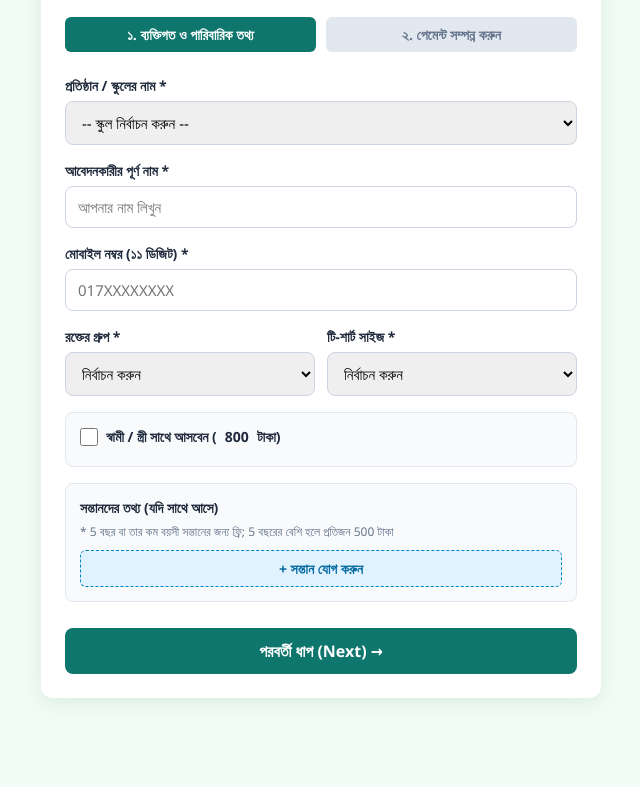
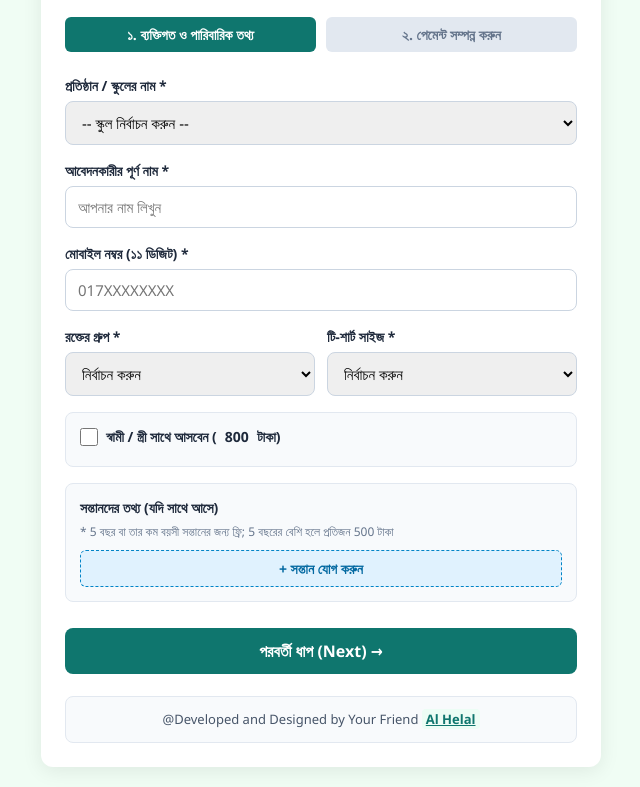
Before and after one commit to goodmart/911, a plain HTML site: page index.html in a window 1280 px wide. Shown: the part 121-908 px from the top of the page, without its empty margins (319-959 px from the left). Before the commit the page ends 839 px from the top, so only its background shows below. Drawn offline with Linux system fonts and the light colour scheme; no server answers.

Commit message:
Add footer credit section to registration and payment pages

```diff
--- a/index.html
+++ b/index.html
@@ -285,6 +285,32 @@
             background: #9d174d;
         }
 
+        .page-footer-credit {
+            margin-top: 22px;
+            padding: 12px 14px;
+            background: #f8fafc;
+            border: 1px solid #e2e8f0;
+            border-radius: 8px;
+            text-align: center;
+            font-size: 13px;
+            color: #475569;
+            line-height: 1.6;
+        }
+
+        .page-footer-credit a {
+            color: var(--primary);
+            font-weight: 700;
+            text-decoration: underline;
+            padding: 1px 4px;
+            border-radius: 4px;
+            background: #ecfdf5;
+        }
+
+        .page-footer-credit a:hover {
+            background: #d1fae5;
+            color: var(--primary-hover);
+        }
+
         .hidden {
             display: none;
         }
@@ -365,7 +391,7 @@
     </div>
 
     <form id="reunionForm" novalidate>
-        <!-- STEP 1 -->
+        <!-- STEP 1 (REGISTRATION PAGE) -->
         <div id="step1">
             <div class="form-group">
                 <label for="school">প্রতিষ্ঠান / স্কুলের নাম *</label>
@@ -416,9 +442,14 @@
 
             <p class="error-msg" id="step1Error"></p>
             <button type="button" class="btn-primary" onclick="goToStep2()">পরবর্তী ধাপ (Next) →</button>
+
+            <!-- Highlighted Footer on Registration Page (Step 1) -->
+            <div class="page-footer-credit" data-credit-footer>
+                @Developed and Designed by Your Friend <a href="https://facebook.com" target="_blank" rel="noopener noreferrer">Al Helal</a>
+            </div>
         </div>
 
-        <!-- STEP 2 -->
+        <!-- STEP 2 (PAYMENT PAGE) -->
         <div id="step2" class="hidden">
             <div class="payment-summary">
                 <h3>রেজিস্ট্রেশন ফি হিসাব</h3>
@@ -454,6 +485,11 @@
                 <button type="button" class="btn-secondary" onclick="goToStep1()">← পূর্ববর্তী ধাপ</button>
                 <button type="submit" id="submitBtn" class="btn-primary" style="margin-top: 0;">রেজিস্ট্রেশন সম্পন্ন করুন</button>
             </div>
+
+            <!-- Highlighted Footer on Payment Page (Step 2) -->
+            <div class="page-footer-credit" data-credit-footer>
+                @Developed and Designed by Your Friend <a href="https://facebook.com" target="_blank" rel="noopener noreferrer">Al Helal</a>
+            </div>
         </div>
     </form>
 
@@ -478,9 +514,23 @@
     const REGISTRATIONS_KEY = 'reunion_2027_registrations_list';
     const BD_MOBILE_REGEX = /^01[3-9]\d{8}$/;
 
+    const DEFAULT_FIREBASE_CONFIG = {
+        apiKey: "AIzaSyBemP7RKjLfq2Xvk6udcS6O1s6-1AdRleE",
+        authDomain: "reunion-registration-911.firebaseapp.com",
+        projectId: "reunion-registration-911",
+        storageBucket: "reunion-registration-911.firebasestorage.app",
+        messagingSenderId: "622863743452",
+        appId: "1:622863743452:web:b2618a59898ba4e224b719"
+    };
+
     const DEFAULT_SETTINGS = {
         bkashNumber: "01700000000",
         paymentNote: "নিচের পার্সোনাল নম্বরে উল্লিখিত টাকা Send Money করে ট্রানজেকশন আইডি (TrxID) সংগ্রহ করুন:",
+        footerCredit: {
+            text: "@Developed and Designed by Your Friend Al Helal",
+            linkText: "Al Helal",
+            linkUrl: "https://facebook.com"
+        },
         fees: {
             applicant: 1000,
             spouse: 800,
@@ -506,6 +556,16 @@
     let calculatedTotalAmount = 0;
     let dbInstance = null;
 
+    function getActiveFirebaseConfig() {
+        try {
+            const saved = JSON.parse(localStorage.getItem(FB_CONFIG_KEY) || 'null');
+            if (saved && saved.apiKey && saved.projectId && saved.appId) {
+                return saved;
+            }
+        } catch {}
+        return { ...DEFAULT_FIREBASE_CONFIG };
+    }
+
     function getSafeConfig() {
         try {
             const saved = localStorage.getItem(SETTINGS_KEY);
@@ -514,6 +574,10 @@
             return {
                 ...JSON.parse(JSON.stringify(DEFAULT_SETTINGS)),
                 ...parsed,
+                footerCredit: {
+                    ...DEFAULT_SETTINGS.footerCredit,
+                    ...(parsed.footerCredit || {})
+                },
                 fees: {
                     ...DEFAULT_SETTINGS.fees,
                     ...(parsed.fees || {})
@@ -523,6 +587,46 @@
             console.error("Failed to parse admin settings:", e);
             return JSON.parse(JSON.stringify(DEFAULT_SETTINGS));
         }
+    }
+
+    function renderFooterCredit(creditObj) {
+        const text = (creditObj?.text ?? "").trim() || DEFAULT_SETTINGS.footerCredit.text;
+        const linkText = (creditObj?.linkText ?? "").trim() || DEFAULT_SETTINGS.footerCredit.linkText;
+        const linkUrl = (creditObj?.linkUrl ?? "").trim();
+        const isSafeUrl = /^https?:\/\/.+/i.test(linkUrl);
+
+        document.querySelectorAll('[data-credit-footer]').forEach((container) => {
+            container.innerHTML = '';
+            container.style.display = '';
+
+            if (linkText && isSafeUrl && text.includes(linkText)) {
+                const idx = text.indexOf(linkText);
+                const before = text.slice(0, idx);
+                const after = text.slice(idx + linkText.length);
+
+                if (before) container.appendChild(document.createTextNode(before));
+
+                const a = document.createElement('a');
+                a.href = linkUrl;
+                a.target = '_blank';
+                a.rel = 'noopener noreferrer';
+                a.textContent = linkText;
+                container.appendChild(a);
+
+                if (after) container.appendChild(document.createTextNode(after));
+            } else {
+                container.appendChild(document.createTextNode(text));
+                if (linkText && isSafeUrl) {
+                    container.appendChild(document.createTextNode(' '));
+                    const a = document.createElement('a');
+                    a.href = linkUrl;
+                    a.target = '_blank';
+                    a.rel = 'noopener noreferrer';
+                    a.textContent = linkText;
+                    container.appendChild(a);
+                }
+            }
+        });
     }
 
     function getSafeRegistrations() {
@@ -582,6 +686,10 @@
         activeConfig = {
             ...JSON.parse(JSON.stringify(DEFAULT_SETTINGS)),
             ...(cfgObj || {}),
+            footerCredit: {
+                ...DEFAULT_SETTINGS.footerCredit,
+                ...((cfgObj && cfgObj.footerCredit) || {})
+            },
             fees: {
                 ...DEFAULT_SETTINGS.fees,
                 ...((cfgObj && cfgObj.fees) || {})
@@ -601,15 +709,17 @@
         document.getElementById('childFeeHint').textContent = maxFreeAge > 0
             ? `* ${maxFreeAge} বছর বা তার কম বয়সী সন্তানের জন্য ফ্রি; ${maxFreeAge} বছরের বেশি হলে প্রতিজন ${childFee} টাকা`
             : `* প্রতিজন সন্তানের ফি ${childFee} টাকা`;
+
+        renderFooterCredit(activeConfig.footerCredit);
     }
 
     async function initFirestoreAndSyncSettings() {
         try {
-            const savedFbCfg = JSON.parse(localStorage.getItem(FB_CONFIG_KEY) || 'null');
-            if (!savedFbCfg || !savedFbCfg.apiKey || !savedFbCfg.projectId || !savedFbCfg.appId) {
+            const fbCfg = getActiveFirebaseConfig();
+            if (!fbCfg || !fbCfg.apiKey || !fbCfg.projectId || !fbCfg.appId) {
                 return;
             }
-            const app = getApps().length ? getApps()[0] : initializeApp(savedFbCfg);
+            const app = getApps().length ? getApps()[0] : initializeApp(fbCfg);
             const db = getFirestore(app);
             dbInstance = db;
 
```
